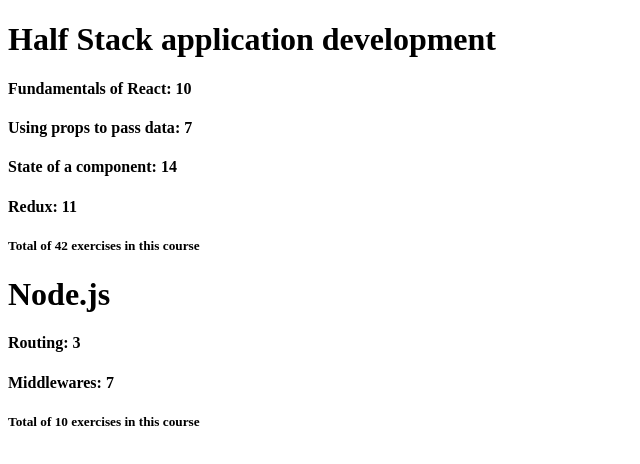
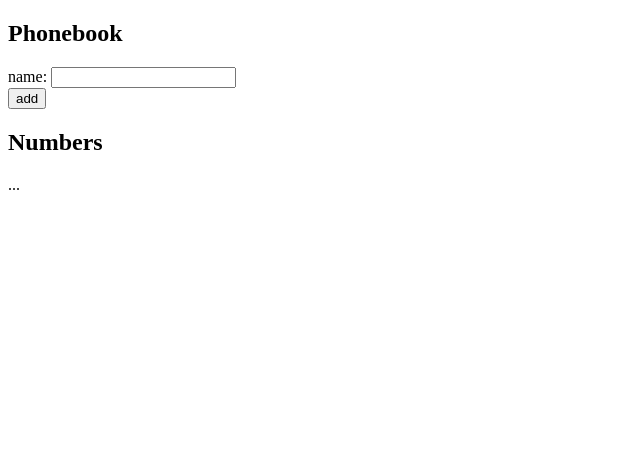
Before and after one commit to cswilik/FullstackOpen-part2, a React (Create React App) app: page / in a window 1280 px wide. Shown: the top 464 px of the page, without its empty margins (0-640 px from the left). Built offline with nearby package versions, Linux system fonts and the light colour scheme.

Commit message:
removing files

```diff
--- a/src/App.js
+++ b/src/App.js
@@ -1,64 +1,26 @@
-import React from 'react'
-import Course from './Components/Course'
+import React, { useState } from 'react'
 
 const App = () => {
-  const courses = [
-    {
-      name: 'Half Stack application development',
-      id: 1,
-      parts: [
-        {
-          name: 'Fundamentals of React',
-          exercises: 10,
-          id: 1
-        },
-        {
-          name: 'Using props to pass data',
-          exercises: 7,
-          id: 2
-        },
-        {
-          name: 'State of a component',
-          exercises: 14,
-          id: 3
-        },
-        {
-          name: 'Redux',
-          exercises: 11,
-          id: 4
-        }
-      ]
-    },
-    {
-      name: 'Node.js',
-      id: 2,
-      parts: [
-        {
-          name: 'Routing',
-          exercises: 3,
-          id: 1
-        },
-        {
-          name: 'Middlewares',
-          exercises: 7,
-          id: 2
-        }
-      ]
-    }
-  ]
-
-  let courseElements = courses.map(course => {
-    return <Course key = {course.id} course={course}/>
-  })
-
-
+  const [ persons, setPersons ] = useState([
+    { name: 'Arto Hellas' }
+  ])
+  const [ newName, setNewName ] = useState('')
 
   return (
     <div>
-    {courseElements}
+      <h2>Phonebook</h2>
+      <form>
+        <div>
+          name: <input />
+        </div>
+        <div>
+          <button type="submit">add</button>
+        </div>
+      </form>
+      <h2>Numbers</h2>
+      ...
     </div>
-
   )
 }
 
-export default App;
+export default App
--- a/src/Components/Content.js
+++ /dev/null
@@ -1,21 +0,0 @@
-import React from "react";
-import Part from "./Part";
-
-
-
-const Content = ({content}) => {
-
-
-
-    const partElements = content.map(part => {
-        return <Part key={part.id} name={part.name} exercises={part.exercises}/>
-    })
-    return (
-        <div>
-            {partElements}
-        </div>
-
-    )
-}
-
-export default Content;
--- a/src/Components/Course.js
+++ /dev/null
@@ -1,18 +0,0 @@
-import React from "react";
-import Content from "./Content";
-import Header from "./Header";
-import Totals from "./Totals";
-
-const Course = ({course}) => {
-
-
-    return(
-        <div>
-            <Header title={course.name}/>
-            <Content content={course.parts}/>
-            <Totals content={course.parts}/>
-        </div>
-    )
-}
-
-export default Course;
--- a/src/Components/Header.js
+++ /dev/null
@@ -1,7 +0,0 @@
-import React from "react";
-
-const Header = ({title}) => {
-    return(<h1>{title}</h1>)
-}
-
-export default Header;
--- a/src/Components/Part.js
+++ /dev/null
@@ -1,12 +0,0 @@
-import React from "react";
-
-const Part = ({name, exercises}) => {
-    return (
-        <div>
-            <h4>{name}: {exercises}</h4>
-
-        </div>
-    )
-}
-
-export default Part;
--- a/src/Components/Totals.js
+++ /dev/null
@@ -1,15 +0,0 @@
-import React from "react";
-
-const Totals = ({content}) => {
-    const total = content.reduce((acc, item) => acc + item.exercises, 0);
-
-
-
-    return (
-        <div>
-            <h5>Total of {total} exercises in this course</h5>
-        </div>
-    )
-}
-
-export default Totals;
```
